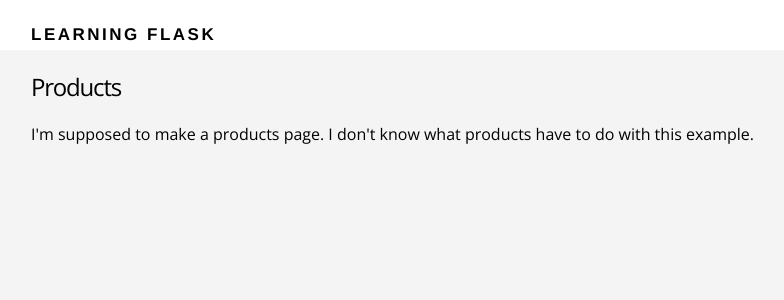
After one commit to isabelleberger/learning_flask, a Flask app: page /products in a window 1280 px wide. The commit adds this page. Shown: the top 300 px of the page, without its empty margins (109-893 px from the left). Run offline with Flask 2, Linux system fonts and the light colour scheme.

Commit message:
adds products section

```diff
--- a/routes.py
+++ b/routes.py
@@ -10,5 +10,9 @@ def index():
 def about():
   return render_template("about.html")
 
+@app.route("/products")
+def products():
+	return render_template("products.html")
+
 if __name__ == "__main__":
   app.run(debug=True)
--- a/templates/index.html
+++ b/templates/index.html
@@ -8,6 +8,7 @@
         <h2>Discover places near you.</h2>
         <a href="#" class="btn-primary">Sign up</a>
         <a href="{{ url_for('about') }}" class="btn-secondary">Learn more</a>
+        <a href="{{ url_for('products') }}" class="btn-secondary">Products</a>
       </div>
 
       <div class="section-device">
--- /dev/null
+++ b/templates/products.html
@@ -0,0 +1,13 @@
+{% extends "layout.html" %}
+
+{% block content %}
+  <main class="products-section">
+    <div class="container">
+
+    <h2>Products</h2>
+    <p>I'm supposed to make a products page. I don't know what
+    products have to do with this example.</p>
+
+    </div>
+  </main>
+{% endblock %}
```
